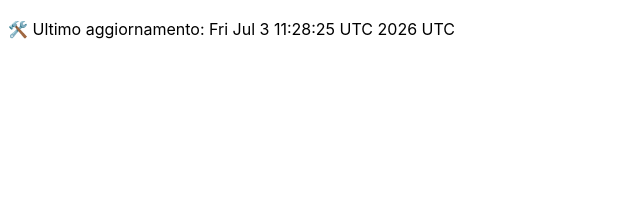
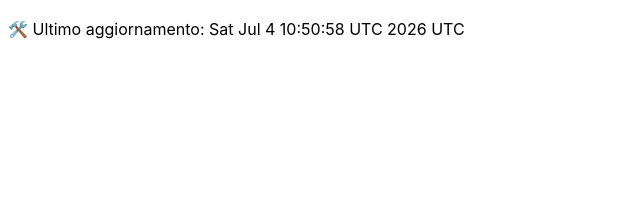
Before and after one commit to DanteTrb/DanteTrb.github.io, a Jekyll site: the page built from badges.md, in a window 1280 px wide. Shown: the top 212 px of the page, without its empty margins (0-640 px from the left). Built offline with Jekyll 4.4.1, drawn with Linux system fonts in a browser that asks for light colours; our own code applies the rules of GitHub Pages for plain Markdown files.

Commit message:
🛠️ Aggiornamento automatico badge

```diff
--- a/badges.md
+++ b/badges.md
@@ -1 +1 @@
-🛠️ Ultimo aggiornamento: Fri Jul  3 11:28:25 UTC 2026 UTC
+🛠️ Ultimo aggiornamento: Sat Jul  4 10:50:58 UTC 2026 UTC
```
